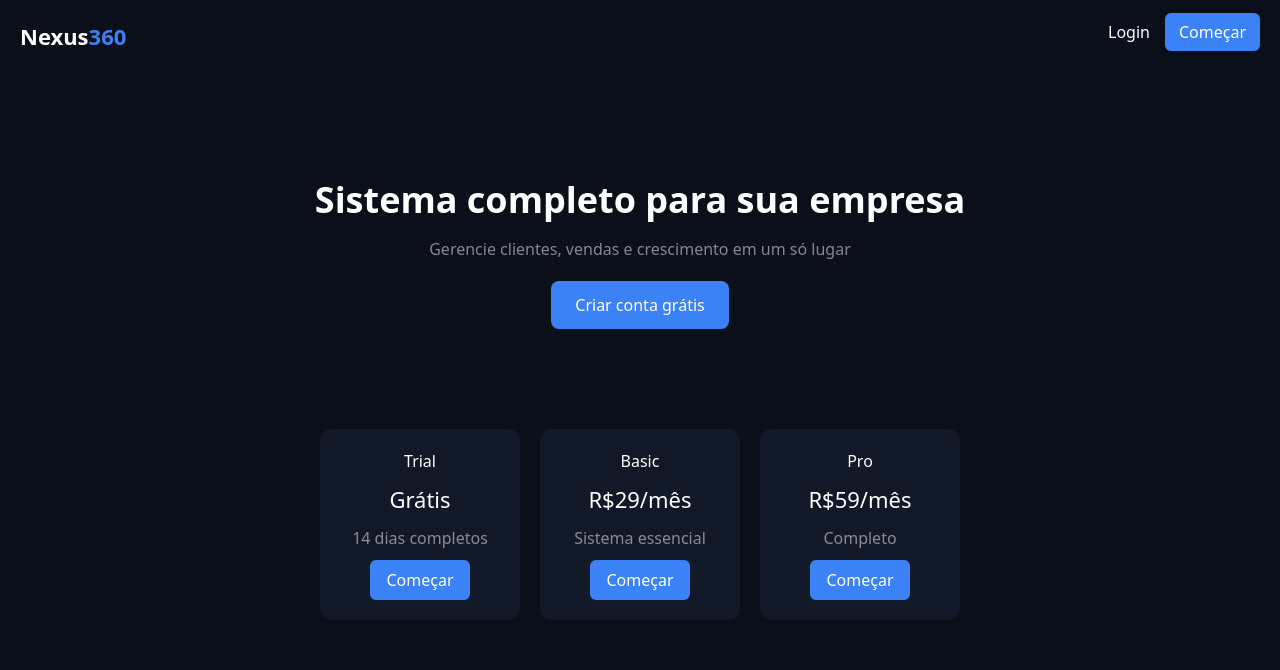
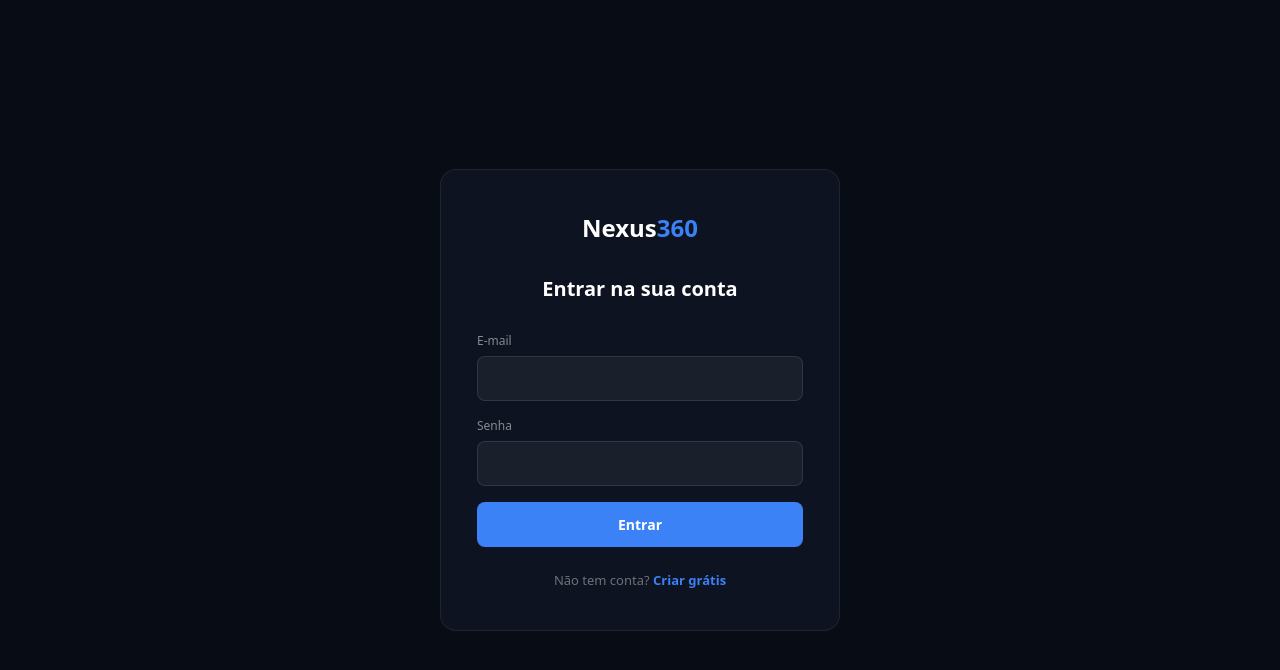
Before and after one commit to racconwearoficial-jpg/nexus360, a Next.js app: page /login in a window 1280 px wide. Shown: the top 670 px of the page. Built offline with nearby package versions, Linux system fonts and the light colour scheme; no server answers.

Commit message:
fix: pagina de login correta

```diff
--- a/app/login/page.tsx
+++ b/app/login/page.tsx
@@ -1,124 +1,56 @@
-export default function Home() {
+'use client'
+import { useState } from 'react'
+import { useRouter } from 'next/navigation'
+import { supabase } from '@/lib/supabase'
+
+export default function LoginPage() {
+  const router = useRouter()
+  const [email, setEmail] = useState('')
+  const [password, setPassword] = useState('')
+  const [error, setError] = useState('')
+  const [loading, setLoading] = useState(false)
+
+  async function handleSubmit(e: React.FormEvent) {
+    e.preventDefault()
+    setError('')
+    setLoading(true)
+    const { error } = await supabase.auth.signInWithPassword({ email, password })
+    if (error) {
+      setError('E-mail ou senha incorretos')
+      setLoading(false)
+    } else {
+      router.push('/dashboard')
+    }
+  }
+
   return (
-    <div style={styles.page}>
-      <div style={styles.header}>
-        <div style={styles.logo}>
-          Nexus<span style={{ color: "#3b82f6" }}>360</span>
+    <div style={{ minHeight: '100vh', background: '#080C14', display: 'flex', alignItems: 'center', justifyContent: 'center', fontFamily: 'system-ui' }}>
+      <div style={{ background: '#0D1320', border: '1px solid rgba(255,255,255,.07)', borderRadius: 16, padding: '40px 36px', width: '100%', maxWidth: 400 }}>
+        <div style={{ fontWeight: 800, fontSize: 24, color: '#fff', textAlign: 'center', marginBottom: 28 }}>
+          Nexus<span style={{ color: '#3B82F6' }}>360</span>
         </div>
-
-        <div>
-          <a href="/login" style={styles.link}>
-            Login
-          </a>
-          <a href="/register" style={styles.btn}>
-            Começar
-          </a>
-        </div>
-      </div>
-
-      <div style={styles.hero}>
-        <h1 style={styles.title}>Sistema completo para sua empresa</h1>
-
-        <p style={styles.sub}>
-          Gerencie clientes, vendas e crescimento em um só lugar
+        <h1 style={{ fontSize: 20, fontWeight: 700, color: '#fff', margin: '0 0 28px', textAlign: 'center' }}>Entrar na sua conta</h1>
+        <form onSubmit={handleSubmit} style={{ display: 'flex', flexDirection: 'column', gap: 16 }}>
+          <div style={{ display: 'flex', flexDirection: 'column', gap: 6 }}>
+            <label style={{ fontSize: 12, color: 'rgba(255,255,255,.5)' }}>E-mail</label>
+            <input type="email" value={email} onChange={e => setEmail(e.target.value)} required
+              style={{ background: 'rgba(255,255,255,.05)', border: '1px solid rgba(255,255,255,.1)', borderRadius: 8, padding: '11px 14px', color: '#fff', fontSize: 14, outline: 'none', width: '100%', boxSizing: 'border-box' }} />
+          </div>
+          <div style={{ display: 'flex', flexDirection: 'column', gap: 6 }}>
+            <label style={{ fontSize: 12, color: 'rgba(255,255,255,.5)' }}>Senha</label>
+            <input type="password" value={password} onChange={e => setPassword(e.target.value)} required
+              style={{ background: 'rgba(255,255,255,.05)', border: '1px solid rgba(255,255,255,.1)', borderRadius: 8, padding: '11px 14px', color: '#fff', fontSize: 14, outline: 'none', width: '100%', boxSizing: 'border-box' }} />
+          </div>
+          {error && <div style={{ background: 'rgba(239,68,68,.1)', border: '1px solid rgba(239,68,68,.25)', borderRadius: 8, padding: '10px 14px', color: '#ef4444', fontSize: 13 }}>{error}</div>}
+          <button type="submit" disabled={loading}
+            style={{ background: '#3B82F6', color: '#fff', border: 'none', borderRadius: 8, padding: 12, fontSize: 14, fontWeight: 700, cursor: 'pointer' }}>
+            {loading ? 'Entrando...' : 'Entrar'}
+          </button>
+        </form>
+        <p style={{ textAlign: 'center', fontSize: 13, color: 'rgba(255,255,255,.4)', marginTop: 24 }}>
+          Não tem conta? <a href="/register" style={{ color: '#3B82F6', textDecoration: 'none', fontWeight: 600 }}>Criar grátis</a>
         </p>
-
-        <a href="/register" style={styles.cta}>
-          Criar conta grátis
-        </a>
-      </div>
-
-      <div style={styles.plans}>
-        <Plan title="Trial" price="Grátis" desc="14 dias completos" />
-        <Plan title="Basic" price="R$29/mês" desc="Sistema essencial" />
-        <Plan title="Pro" price="R$59/mês" desc="Completo" />
       </div>
     </div>
-  );
+  )
 }
-
-function Plan({ title, price, desc }) {
-  return (
-    <div style={styles.card}>
-      <h3>{title}</h3>
-      <p style={styles.price}>{price}</p>
-      <p style={{ color: "rgba(255,255,255,.5)" }}>{desc}</p>
-      <a href="/register" style={styles.ctaSmall}>
-        Começar
-      </a>
-    </div>
-  );
-}
-
-const styles = {
-  page: {
-    background: "#0B0F1A",
-    color: "#fff",
-    minHeight: "100vh",
-    fontFamily: "system-ui",
-  },
-
-  header: {
-    display: "flex",
-    justifyContent: "space-between",
-    padding: 20,
-  },
-
-  logo: { fontWeight: 800, fontSize: 22 },
-
-  link: { marginRight: 15, color: "#fff", textDecoration: "none" },
-
-  btn: {
-    background: "#3b82f6",
-    padding: "8px 14px",
-    borderRadius: 6,
-    color: "#fff",
-    textDecoration: "none",
-  },
-
-  hero: {
-    textAlign: "center",
-    marginTop: 100,
-  },
-
-  title: { fontSize: 36, fontWeight: 700 },
-
-  sub: { color: "rgba(255,255,255,.5)", marginTop: 10 },
-
-  cta: {
-    marginTop: 20,
-    display: "inline-block",
-    background: "#3b82f6",
-    padding: "12px 24px",
-    borderRadius: 8,
-    textDecoration: "none",
-    color: "#fff",
-  },
-
-  plans: {
-    display: "flex",
-    justifyContent: "center",
-    gap: 20,
-    marginTop: 100,
-  },
-
-  card: {
-    background: "#111827",
-    padding: 20,
-    borderRadius: 12,
-    width: 200,
-    textAlign: "center",
-  },
-
-  price: { fontSize: 22, margin: "10px 0" },
-
-  ctaSmall: {
-    display: "inline-block",
-    marginTop: 10,
-    background: "#3b82f6",
-    padding: "8px 16px",
-    borderRadius: 6,
-    color: "#fff",
-    textDecoration: "none",
-  },
-};
```
